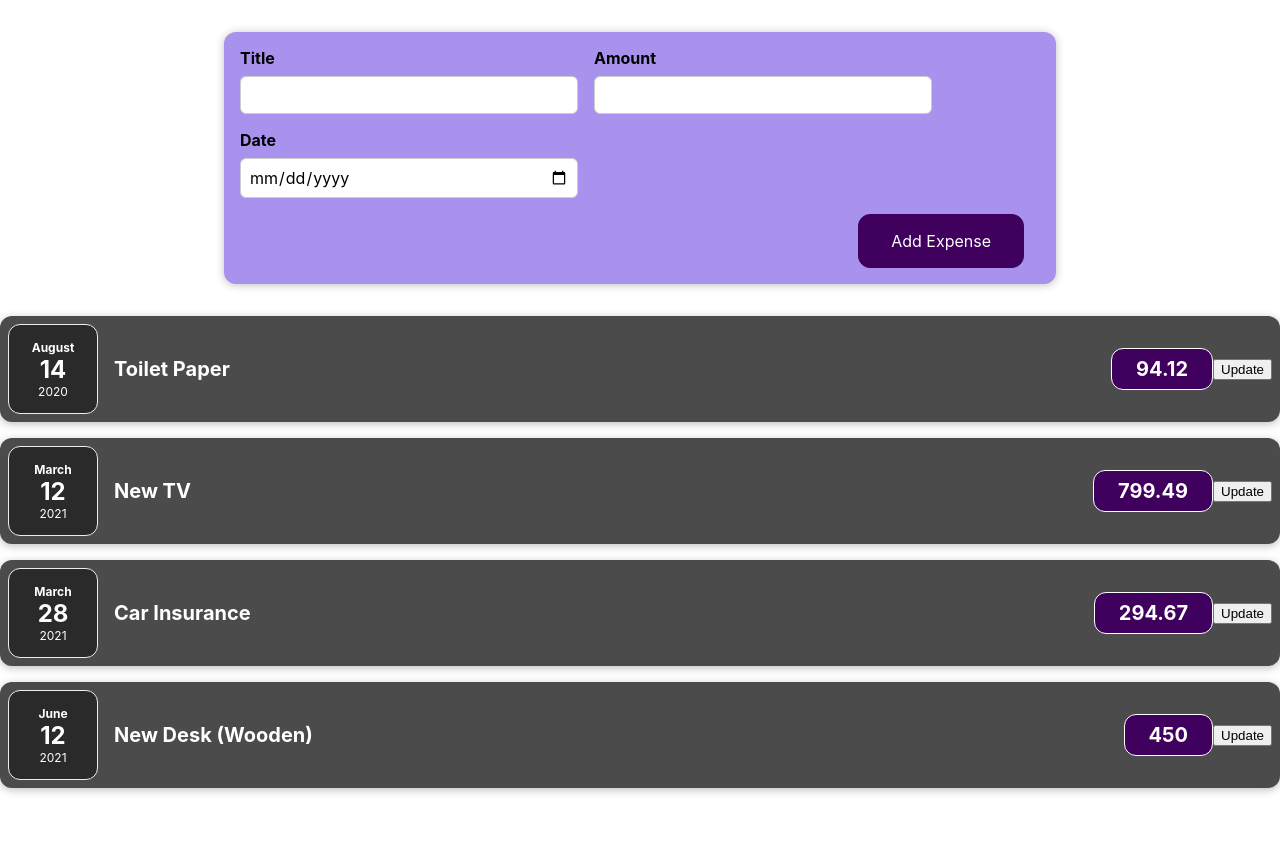
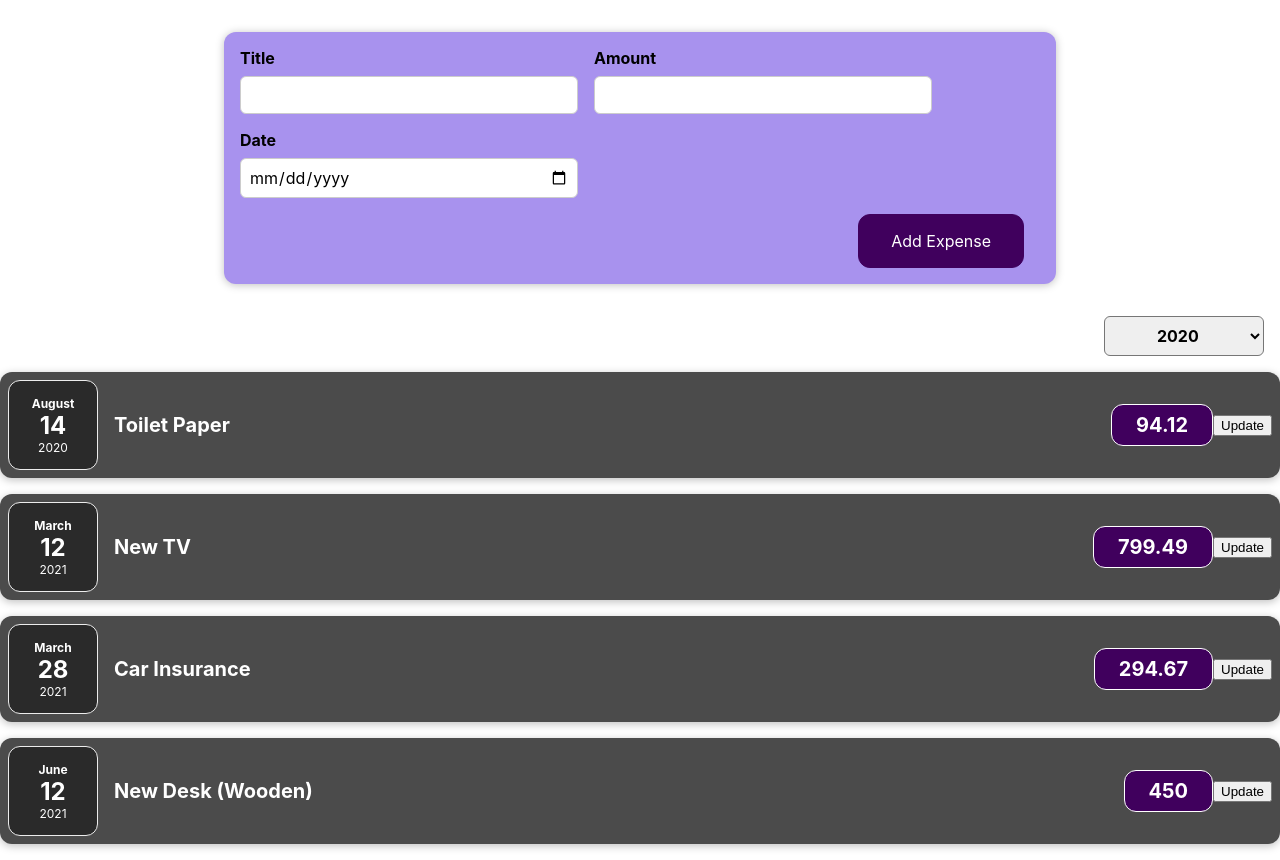
Before and after one commit to tarunsinghtanwar5/expense-tracker, a React (Create React App) app: page / in a window 1280 px wide. Before the commit the page ends 804 px from the top, so only its background shows below. Built offline with nearby package versions, Linux system fonts and the light colour scheme.

Commit message:
added year filter

```diff
--- a/src/App.js
+++ b/src/App.js
@@ -1,8 +1,10 @@
 import ExpenseItem from './components/ExpenseItem';
 import './App.css';
 import NewExpense from './components/NewExpense/NewExpense.js';
+import ExpensesFilter from './components/ExpensesFilter';
+import {useState} from 'react';
 
-function App() {
+function App(props) {
   const expenses = [
     {
       id: 'e1',
@@ -28,9 +30,14 @@
       date: new Date(2021, 5, 12)
     }
   ];
+  const [filteredYear,setFilteredYear]=useState('2020')
+  const filterChangeHandler=(selectedYear)=>{
+    setFilteredYear(selectedYear)
+  }
   return (
     <div>
       <NewExpense/>
+      <ExpensesFilter onChangeFilter={filterChangeHandler} selected={filteredYear}/>
       <ExpenseItem title={expenses[0].title} amount={expenses[0].amount} date={expenses[0].date} />
       <ExpenseItem title={expenses[1].title} amount={expenses[1].amount} date={expenses[1].date} />
       <ExpenseItem title={expenses[2].title} amount={expenses[2].amount} date={expenses[2].date} />
--- /dev/null
+++ b/src/components/ExpensesFilter.css
@@ -0,0 +1,24 @@
+.expenses-filter {
+  color: white;
+  padding: 0 1rem;
+}
+
+.expenses-filter__control {
+  display: flex;
+  width: 100%;
+  align-items: center;
+  justify-content: space-between;
+  margin: 1rem 0;
+}
+
+.expenses-filter label {
+  font-weight: bold;
+  margin-bottom: 0.5rem;
+}
+
+.expenses-filter select {
+  font: inherit;
+  padding: 0.5rem 3rem;
+  font-weight: bold;
+  border-radius: 6px;
+}
--- /dev/null
+++ b/src/components/ExpensesFilter.js
@@ -0,0 +1,24 @@
+import React from 'react';
+
+import './ExpensesFilter.css';
+
+const ExpensesFilter = (props) => {
+    const dropdownChangeHandler=(event)=>{
+props.onChangeFilter(event.target.value);
+    }
+    return (
+        <div className='expenses-filter'>
+            <div className='expenses-filter__control'>
+                <label>Filter by year</label>
+                <select onChange={dropdownChangeHandler} value={props.selected}>
+                    <option value='2022'>2022</option>
+                    <option value='2021'>2021</option>
+                    <option value='2020'>2020</option>
+                    <option value='2019'>2019</option>
+                </select>
+            </div>
+        </div>
+    );
+};
+
+export default ExpensesFilter;
--- a/src/components/NewExpense/ExpenseForm.js
+++ b/src/components/NewExpense/ExpenseForm.js
@@ -1,20 +1,49 @@
 import './ExpenseForm.css'
+import { useState } from 'react'
 
-function ExpenseForm(){
-return(
-    <form>
+function ExpenseForm(props) {
+    const [changetitle, setchangetitle] = useState('')
+    const [changeamount, setchangeamount] = useState('')
+    const [changedate, setchangedate] = useState('')
+
+    const titleChangeHandler = (event) => {
+        setchangetitle(event.target.value)
+    }
+    const amountChangeHandler = (event) => {
+        setchangeamount(event.target.value)
+    }
+    const dateChangeHandler = (event) => {
+        setchangedate(event.target.value)
+    }
+    const submitHandler = (event) => {
+        event.preventDefault();
+        const expenseData={
+            title:changetitle,
+            amount:changeamount,
+            date:new Date(changedate)
+        }
+        props.onSaveExpenseData(expenseData)
+        setchangetitle('')
+        setchangeamount('')
+        setchangedate('')
+
+    }
+
+
+    return (
+        <form onSubmit={submitHandler}>
             <div className="new-expense__controls">
                 <div className="new-expense__control">
                     <label>Title</label>
-             <input type="text"/>
+                    <input type="text" onChange={titleChangeHandler} value={changetitle} />
                 </div>
                 <div className="new-expense__control">
                     <label>Amount</label>
-             <input type="number" min='0' step='0.1'/>
+                    <input type="number" min='0' step='0.1' onChange={amountChangeHandler} value={changeamount} />
                 </div>
                 <div className="new-expense__control">
                     <label>Date</label>
-             <input type="date" min='2019-01-01' step='2022-12-31'/>
+                    <input type="date" min='2019-01-01' step='2022-12-31' onChange={dateChangeHandler} value={changedate} />
                 </div>
             </div>
 
--- a/src/components/NewExpense/NewExpense.js
+++ b/src/components/NewExpense/NewExpense.js
@@ -1,9 +1,15 @@
 import './NewExpense.css'
 import ExpenseForm from './ExpenseForm'
 function NewExpense(){
+    const saveExpenseDataHandler = (enteredExpenseData)=>{
+        const expenseData={
+            ...enteredExpenseData,
+            id:Math.random().toString()
+        };
+    }
 return(
     <div className="new-expense">
-        <ExpenseForm/>
+        <ExpenseForm onSaveExpenseData={saveExpenseDataHandler}/>
     </div>
 )
 }
```
Lines whose indentation alone changed are shown as unchanged.
